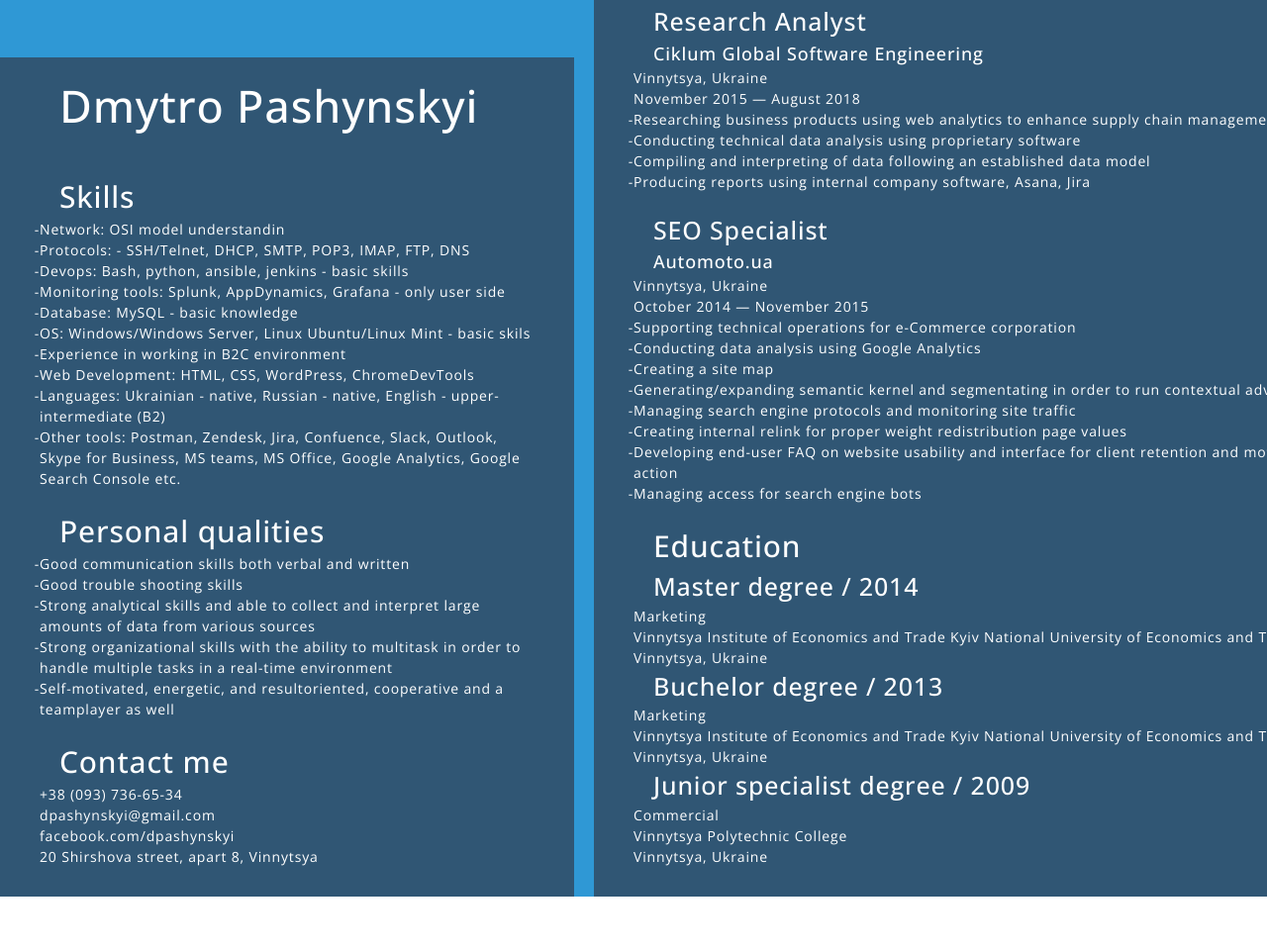
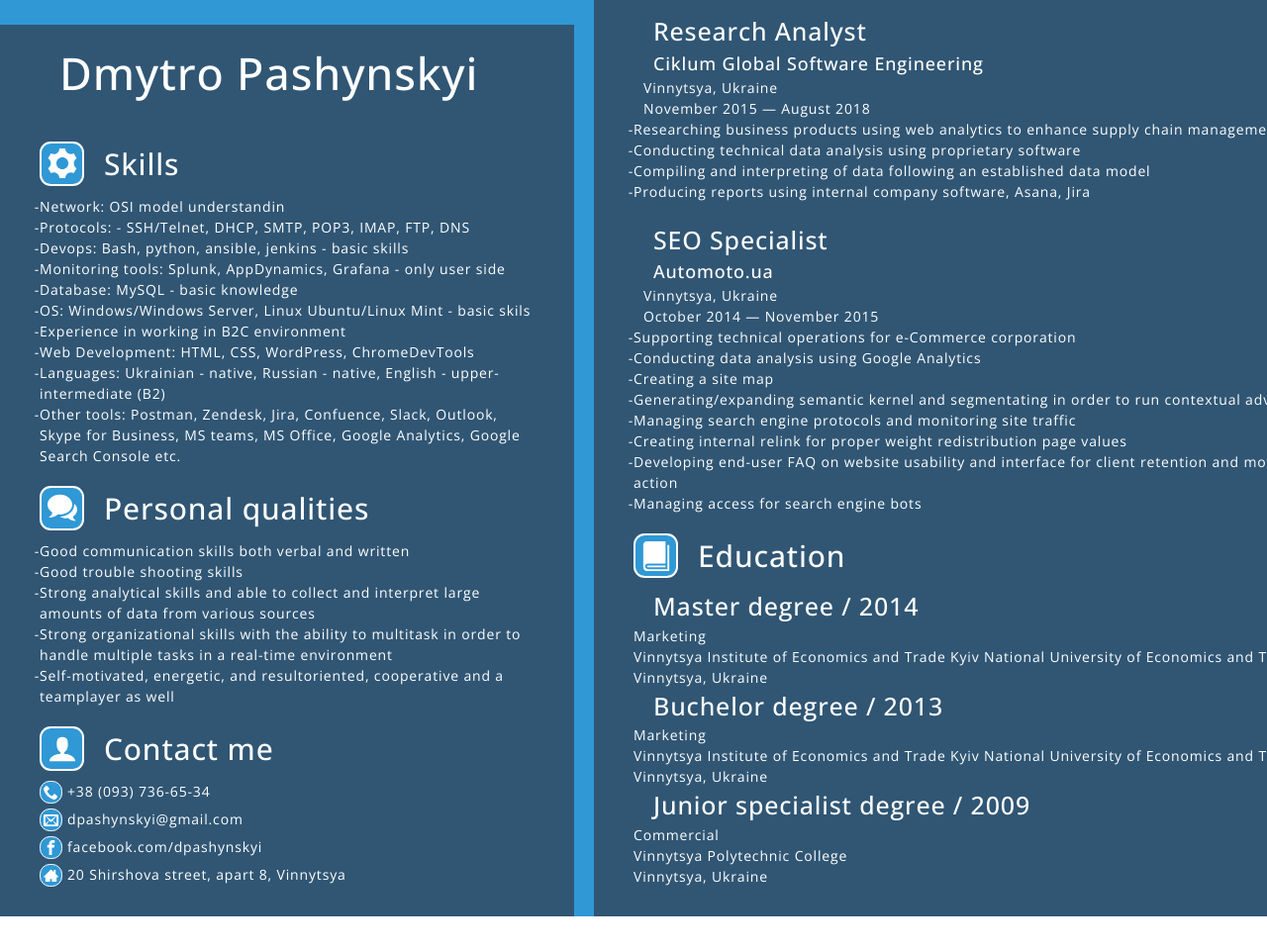
Before and after one commit to Pylypeichenko/Resume-Dmytro-Pashynskyi, a plain HTML site: page index.html in a window 1280 px wide. Shown: the part 576-1537 px from the top of the page at 99% size. Drawn offline with nearby package versions, Linux system fonts and the light colour scheme.

Commit message:
Add remaining styles

```diff
--- a/css/styles.css
+++ b/css/styles.css
@@ -27,11 +27,6 @@ ul {
   list-style-type: "-";
 
   margin-bottom: 20px;
-}
-
-a {
-  text-decoration: none;
-  color: inherit;
 }
 
 img {
@@ -98,6 +93,10 @@ body {
   font-size: 18px;
 }
 
+.place-title + p {
+  padding-left: 10px;
+}
+
 .left {
   min-width: 600px;
   padding-right: 20px;
@@ -113,21 +112,72 @@ body {
 }
 
 .main-frame {
-  width: 250px;
-  height: 250px;
+  width: 450px;
+  height: 450px;
 
   position: absolute;
-  top: 120px;
+  top: 70px;
   left: 50%;
 
-  border: 8px solid var(--text-color);
-  border-top-right-radius: 35%;
-  border-bottom-left-radius: 35%;
-  transform: translate(-50%) rotate(45deg);
-  z-index: 2;
+  transform: translate(-50%);
 }
 
 .photo {
-  transform: rotate(-45deg);
-  position: absolute;
+  border: 8px solid var(--text-color);
+  border-radius: 25%;
 }
+
+.link {
+  text-decoration: none;
+  color: inherit;
+  transition: color 300ms;
+
+  display: flex;
+}
+
+.link:hover,
+.link:focus {
+  color: var(--accent-color);
+}
+
+.chapter {
+  display: flex;
+  align-items: center;
+  margin-bottom: 10px;
+}
+
+.icon-chapter {
+  width: 45px;
+  min-height: 45px;
+  background-color: var(--accent-color);
+
+  display: flex;
+  justify-content: center;
+  align-items: center;
+
+  border: 2px solid var(--text-color);
+  border-radius: 25%;
+}
+
+.icon {
+  fill: var(--text-color);
+}
+
+.icon-contact {
+  width: 23px;
+  min-height: 23px;
+  background-color: var(--accent-color);
+
+  border: 1px solid var(--text-color);
+  border-radius: 45%;
+
+  margin-right: 5px;
+
+  display: flex;
+  justify-content: center;
+  align-items: center;
+}
+
+.contact-list > li + li {
+  margin-top: 5px;
+}
--- a/index.html
+++ b/index.html
@@ -40,8 +40,14 @@
 
             <!-- Skills -->
 
-            <!-- svg -->
-            <h2 class="title chapter-title">Skills</h2>
+            <div class="chapter">
+              <div class="icon-chapter">
+                <svg class="icon" width="30" height="30">
+                  <use href="./images/symbol-defs.svg#icon-cog"></use>
+                </svg>
+              </div>
+              <h2 class="title chapter-title">Skills</h2>
+            </div>
             <ul class="list-style">
               <li>
                 <p>Network: OSI model understandin</p>
@@ -92,8 +98,14 @@
           <!-- Personal qualities -->
 
           <section>
-            <!-- svg -->
-            <h2 class="title chapter-title">Personal qualities</h2>
+            <div class="chapter">
+              <div class="icon-chapter">
+                <svg class="icon" width="30" height="30">
+                  <use href="./images/symbol-defs.svg#icon-bubbles"></use>
+                </svg>
+              </div>
+              <h2 class="title chapter-title">Personal qualities</h2>
+            </div>
             <ul class="list-style">
               <li>
                 <p>Good communication skills both verbal and written</p>
@@ -125,27 +137,53 @@
           <!-- Contact me -->
 
           <section>
-            <!-- svg -->
-            <h2 class="title chapter-title">Contact me</h2>
-            <ul>
+            <div class="chapter">
+              <div class="icon-chapter">
+                <svg class="icon" width="30" height="30">
+                  <use href="./images/symbol-defs.svg#icon-user"></use>
+                </svg>
+              </div>
+              <h2 class="title chapter-title">Contact me</h2>
+            </div>
+            <ul class="contact-list">
               <li>
-                <!-- svg -->
-                <a href="tel:+380937366534">+38 (093) 736-65-34</a>
-              </li>
-              <li>
-                <!-- svg -->
-                <a href="mailto:dpashynskyi@gmail.com">dpashynskyi@gmail.com</a>
-              </li>
-              <li>
-                <!-- svg -->
-                <a href="https://www.facebook.com/dpashynskyi"
-                  >facebook.com/dpashynskyi</a
+                <a class="link" href="tel:+380937366534">
+                  <div class="icon-contact">
+                    <svg class="icon" width="15" height="15">
+                      <use href="./images/symbol-defs.svg#icon-phone"></use>
+                    </svg>
+                  </div>
+                  +38 (093) 736-65-34</a
                 >
               </li>
               <li>
-                <!-- svg -->
-                <a href="https://goo.gl/maps/9gQ6KW4rgk5buMsR8"
-                  >20 Shirshova street, apart 8, Vinnytsya</a
+                <a class="link" href="mailto:dpashynskyi@gmail.com">
+                  <div class="icon-contact">
+                    <svg class="icon" width="15" height="15">
+                      <use href="./images/symbol-defs.svg#icon-envelop"></use>
+                    </svg>
+                  </div>
+                  dpashynskyi@gmail.com</a
+                >
+              </li>
+              <li>
+                <a class="link" href="https://www.facebook.com/dpashynskyi">
+                  <div class="icon-contact">
+                    <svg class="icon" width="15" height="15">
+                      <use href="./images/symbol-defs.svg#icon-facebook"></use>
+                    </svg>
+                  </div>
+                  facebook.com/dpashynskyi</a
+                >
+              </li>
+              <li>
+                <a class="link" href="https://goo.gl/maps/9gQ6KW4rgk5buMsR8">
+                  <div class="icon-contact">
+                    <svg class="icon" width="15" height="15">
+                      <use href="./images/symbol-defs.svg#icon-home"></use>
+                    </svg>
+                  </div>
+                  20 Shirshova street, apart 8, Vinnytsya</a
                 >
               </li>
             </ul>
@@ -157,8 +195,14 @@
         <!-- Experience -->
 
         <section>
-          <!-- svg -->
-          <h2 class="title chapter-title">Experience</h2>
+          <div class="chapter">
+            <div class="icon-chapter">
+              <svg class="icon" width="30" height="30">
+                <use href="./images/symbol-defs.svg#icon-cogs"></use>
+              </svg>
+            </div>
+            <h2 class="title chapter-title">Experience</h2>
+          </div>
           <ul>
             <li>
               <h3 class="title work-title">NOC engineer</h3>
@@ -309,8 +353,14 @@
         <!-- Education -->
 
         <section>
-          <!-- svg -->
-          <h2 class="title chapter-title">Education</h2>
+          <div class="chapter">
+            <div class="icon-chapter">
+              <svg class="icon" width="30" height="30">
+                <use href="./images/symbol-defs.svg#icon-book"></use>
+              </svg>
+            </div>
+            <h2 class="title chapter-title">Education</h2>
+          </div>
           <ul>
             <li>
               <h3 class="title edu-title">Master degree / 2014</h3>
```
Also changed, not shown: images/symbol-defs.svg (added).
